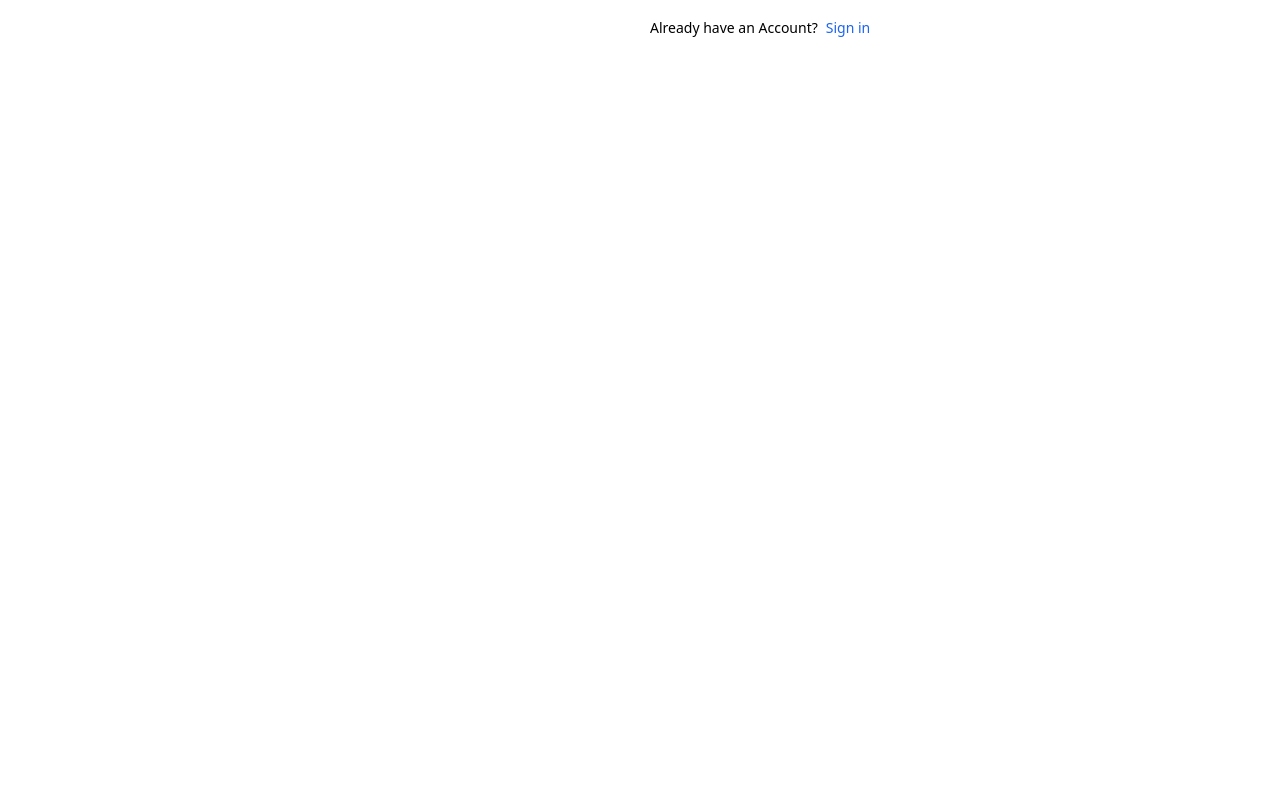
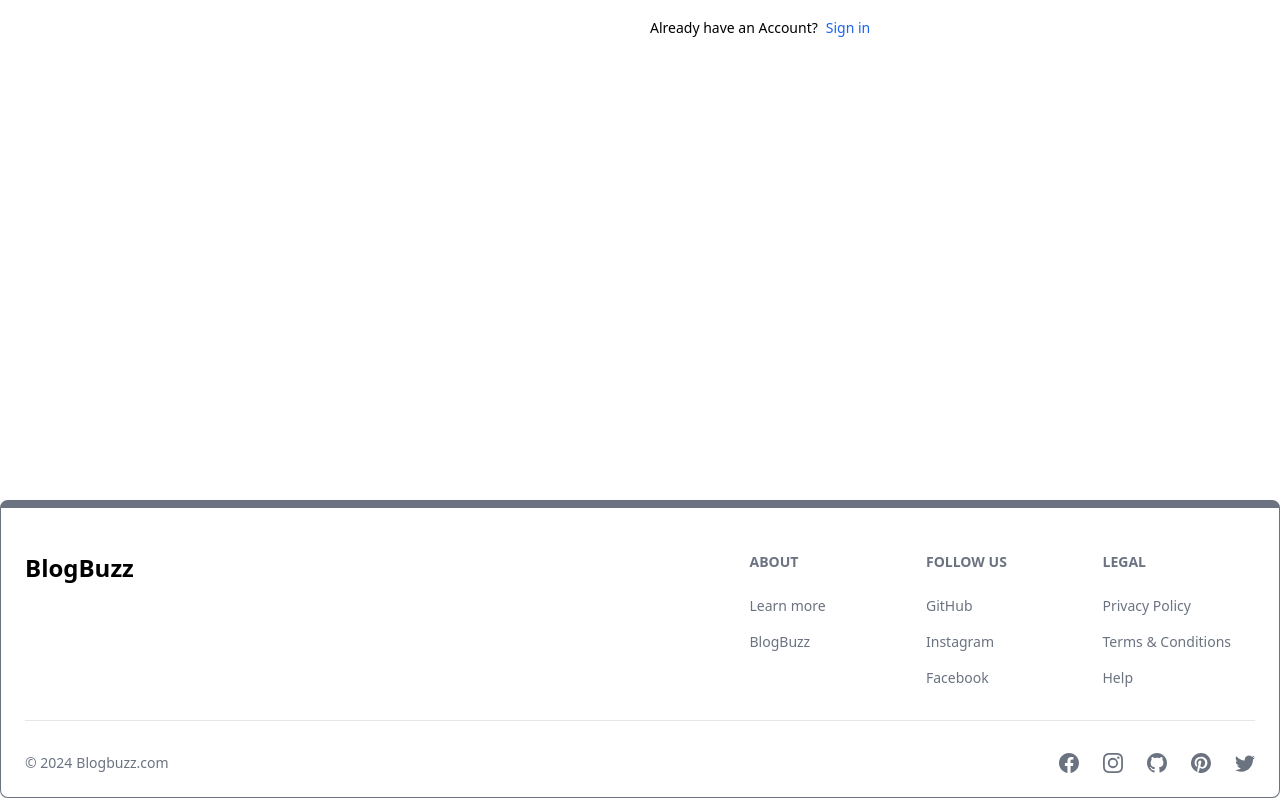
Before and after one commit to 13Anisha/Modern-Blog, a React (Vite) app in the folder client/: page /sign-up in a window 1280 px wide. Shown: the part 444-1242 px from the top of the page. Before the commit the page ends 944 px from the top, so only its background shows below. Built offline with nearby package versions, Linux system fonts and the light colour scheme.

Commit message:
create the footer component

```diff
--- a/client/src/App.jsx
+++ b/client/src/App.jsx
@@ -6,6 +6,7 @@
 import SignUp from './pages/Signup'
 import Dashboard from './pages/Dashboard'
 import Header from './components/Header'
+import Footer from './components/Footer'
 
 
 export default function App() {
@@ -22,6 +23,8 @@
 
 
     </Routes>
+
+    <Footer />
     </BrowserRouter>
   )
 }
--- /dev/null
+++ b/client/src/components/Footer.jsx
@@ -0,0 +1,142 @@
+import { Footer} from 'flowbite-react';
+import {Link} from 'react-router-dom';
+import {BsFacebook, BsGithub, BsInstagram, BsPinterest, BsTwitter} from 'react-icons/bs'
+import React from 'react';
+
+
+export default function FooterCom() {
+  return (
+    <Footer container className='border border-t-8 border-gray-500'>
+        <div className='w-full max-w-7xl max-auto'>
+            <div className='grid w-full justify-between sm:flex md:grid-cols-1'>
+                <div className='mt-5'>
+                <Link to="/" className='self-center whitespace-nowrap text-4xl sm:text-2xl font-semibold dark:text-white' >
+                    BlogBuzz
+                </Link>
+
+                </div>
+                <div className='grid grid-cols-2 gap-8 mt-5 sm:grid-cols-3 sm:gap-6 mt-4'>
+                    <div>
+                        <Footer.Title title='About' />
+                        <Footer.LinkGroup col>
+                            <Footer.Link
+                                href="https://medium.com/"
+                                target='_blank'
+                                rel='noopener noreferrer'>
+                                    Learn more
+                            </Footer.Link>
+
+
+                            <Footer.Link
+                                href="/about"
+                                rel='noopener noreferrer'>
+                                    BlogBuzz
+                            </Footer.Link>
+
+
+
+
+
+                        </Footer.LinkGroup>
+
+
+                    </div>
+
+
+
+                    <div>
+                        <Footer.Title title='Follow Us' />
+                        <Footer.LinkGroup col>
+                            <Footer.Link
+                                href="https://github.com/"
+                                target='_blank'
+                                rel='noopener noreferrer'>
+                                    GitHub
+                            </Footer.Link>
+
+
+                            <Footer.Link
+                                href="https://www.instagram.com/"
+                                target='_blank'
+                                rel='noopener noreferrer'>
+                                    Instagram
+                            </Footer.Link>
+
+
+                            <Footer.Link
+                                href="https://www.facebook.com/"
+                                target='_blank'
+                                rel='noopener noreferrer'>
+                                    Facebook
+                            </Footer.Link>
+
+
+
+
+
+
+
+                        </Footer.LinkGroup>
+
+
+                    </div>
+
+
+                    <div>
+                        <Footer.Title title='Legal' />
+                        <Footer.LinkGroup col>
+                            <Footer.Link
+                                href="#">
+                                    Privacy Policy
+
+                            </Footer.Link>
+
+
+                            <Footer.Link
+                                href="3"
+                                >
+                                    Terms &amp; Conditions
+
+                            </Footer.Link>
+
+
+                            <Footer.Link
+                                href="#">
+                                  Help
+                            </Footer.Link>
+
+
+
+
+
+
+
+                        </Footer.LinkGroup>
+
+
+                    </div>
+
+
+
+                </div>
+
+            </div>
+
+            <Footer.Divider />
+            <div className='w-full sm:flex sm:items-center sm:justify-between'>
+                <Footer.Copyright  href='/' by="Blogbuzz.com" year={new Date().getFullYear()}/>
+                <div className='flex gap-6 sm:mt-0 mt-4 sm:justify-center'>
+                    <Footer.Icon href='https://www.facebook.com/' icon={BsFacebook}/>
+                    <Footer.Icon href='https://www.instagram.com/' icon={BsInstagram}/>
+                    <Footer.Icon href='https://github.com/' icon={BsGithub}/>
+                    <Footer.Icon href='https://in.pinterest.com/' icon={BsPinterest}/>
+                    <Footer.Icon href='https://twitter.com/?lang=en' icon={BsTwitter}/>
+                </div>
+
+            </div>
+
+
+        </div>
+    </Footer>
+  )
+}
--- a/client/src/pages/Signup.jsx
+++ b/client/src/pages/Signup.jsx
@@ -53,10 +53,10 @@
         {/* left */}
         <div className='flex-1'>
 
-          <Link to="/" className='font-bold dark:text-white text-4xl'>
+          <Link to="/" className='font-bold dark:text-white text-6xl'>
              BlogBuzz
           </Link>
-          <p className='text-sm mt-5'>BlogBuzz: Where Ideas Take Flight.</p>
+          <p className='text-md mt-5'>BlogBuzz: Where Ideas Take Flight.</p>
 
         </div>
 
```
